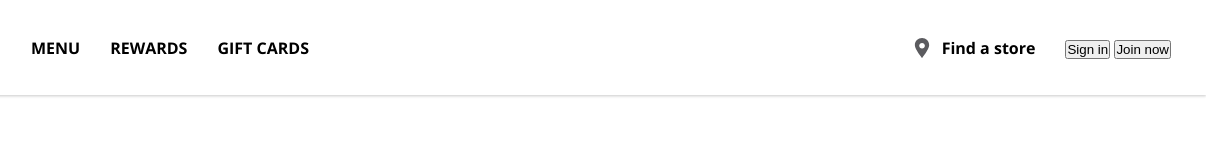
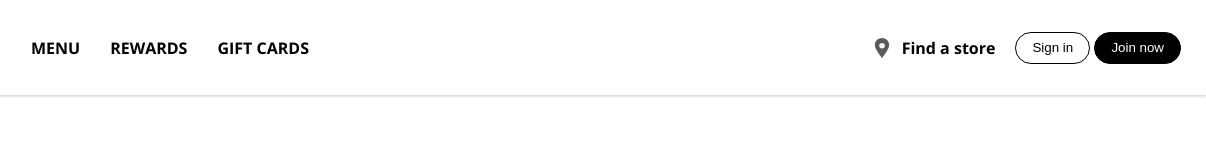
Before and after one commit to seansangpark/starbucks_clone, a plain HTML site: page index.html in a window 1280 px wide. Shown: the full height of the page, 74-1280 px from the left. Drawn offline with nearby package versions, Linux system fonts and the light colour scheme.

Commit message:
Styling applied to buttons

```diff
--- a/style.css
+++ b/style.css
@@ -94,3 +94,43 @@ img {
   width: 20px;
   margin-right: 10px;
 }
+
+.navbar-nav-right li:nth-child(2) {
+  margin: 0 5px;
+}
+
+/* Buttons */
+.btn {
+  cursor: pointer;
+  display: inline-block;
+  background: none;
+  border: 1px solid #000;
+  border-radius: 50px;
+  padding: 7px 16px;
+  line-height: 1.2;
+  text-align: center;
+  text-decoration: none;
+}
+
+.btn-dark-outline {
+  border-color: #000;
+  color: #000;
+}
+
+.btn-dark-outline:hover {
+  background-color: rgba(0, 0, 0, 0.06);
+}
+
+.btn-light-outline {
+  border-color: #fff;
+  color: #fff;
+}
+
+.btn-dark {
+  background-color: #000;
+  color: #fff;
+}
+
+.btn-dark:hover {
+  background-color: #333;
+}
```
